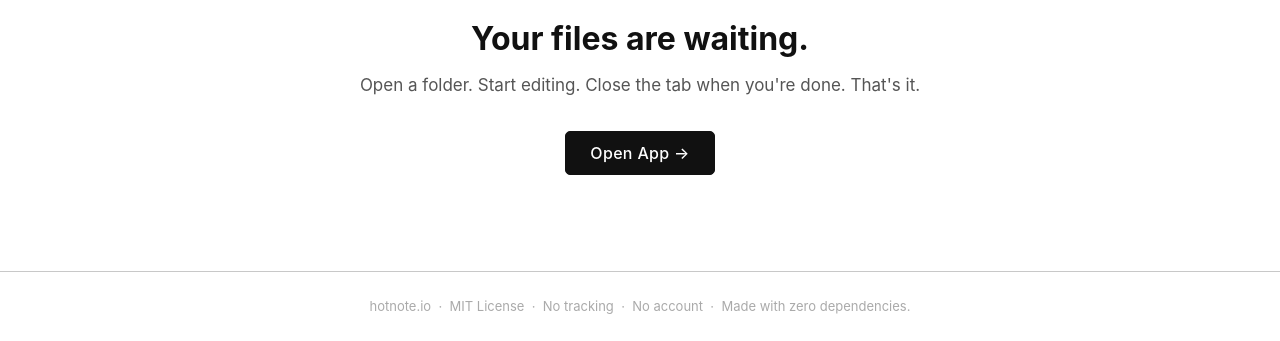
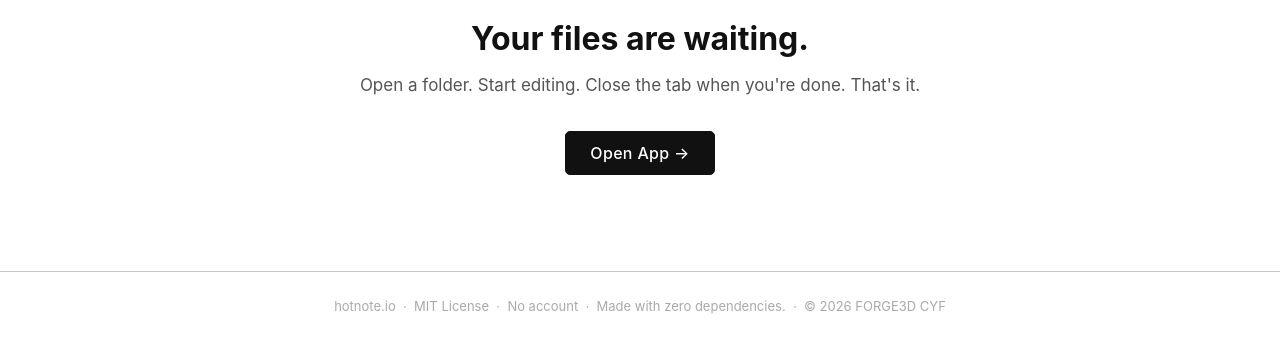
Before and after one commit to zombar/hotnote-landingpage, a plain HTML site: page index.html in a window 1280 px wide. Shown: the part 5792-6133 px from the top of the page. Drawn offline with Linux system fonts and the light colour scheme.

Commit message:
Update footer: remove 'No tracking', add FORGE3D CYF copyright
Co-Authored-By: Claude Sonnet 4.6 <noreply@anthropic.com>

```diff
--- a/index.html
+++ b/index.html
@@ -517,7 +517,7 @@ Works in <span class="tok-string">`Chrome`</span> and <span class="tok-string">`
 <!-- ── Footer ───────────────────────────────────────────────────────────── -->
 <footer class="site-footer">
     <div class="container">
-        hotnote.io &nbsp;·&nbsp; MIT License &nbsp;·&nbsp; No tracking &nbsp;·&nbsp; No account &nbsp;·&nbsp; Made with zero dependencies.
+        hotnote.io &nbsp;·&nbsp; MIT License &nbsp;·&nbsp; No account &nbsp;·&nbsp; Made with zero dependencies. &nbsp;·&nbsp; &copy; 2026 FORGE3D CYF
     </div>
 </footer>
 
```
